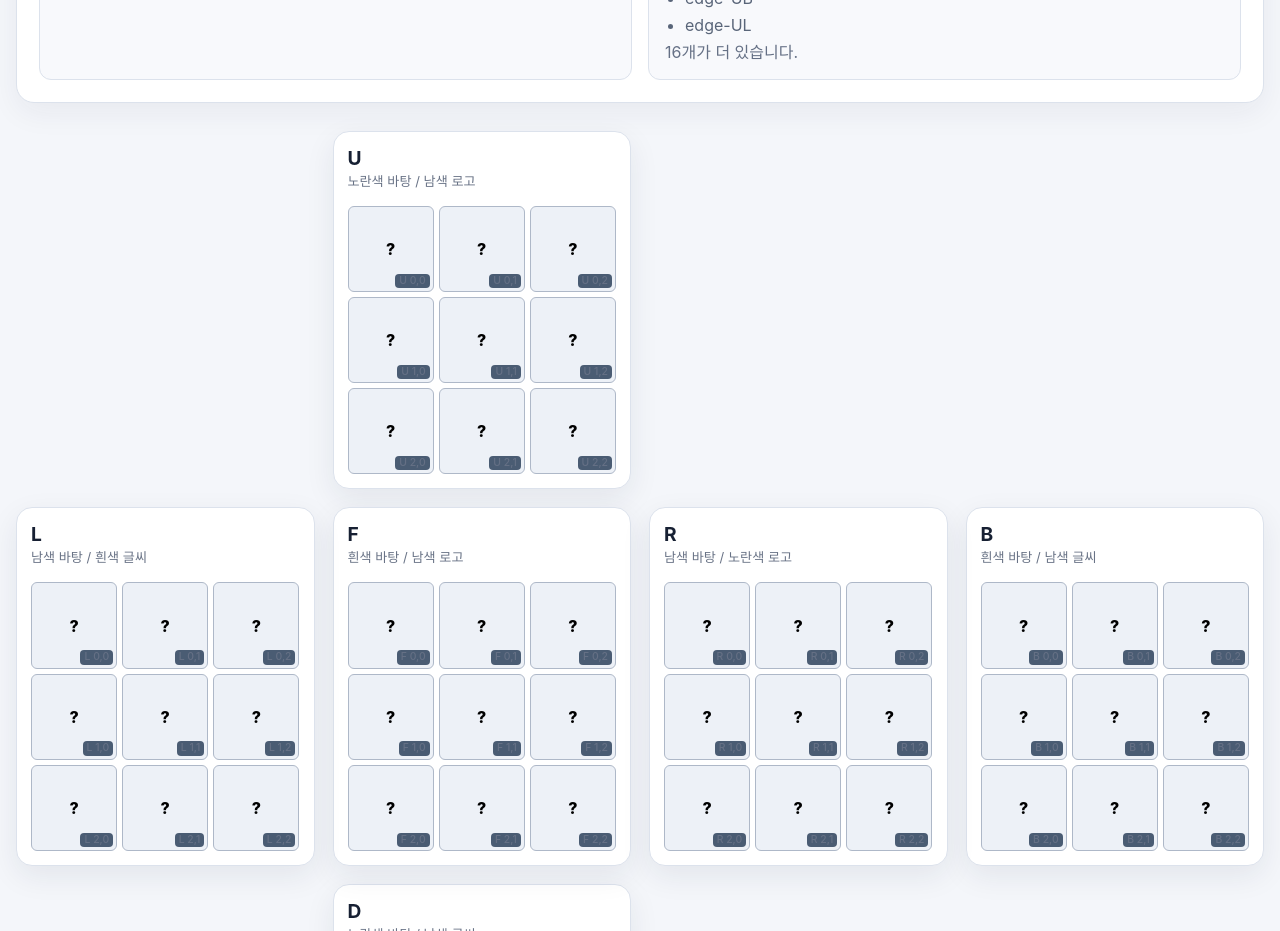
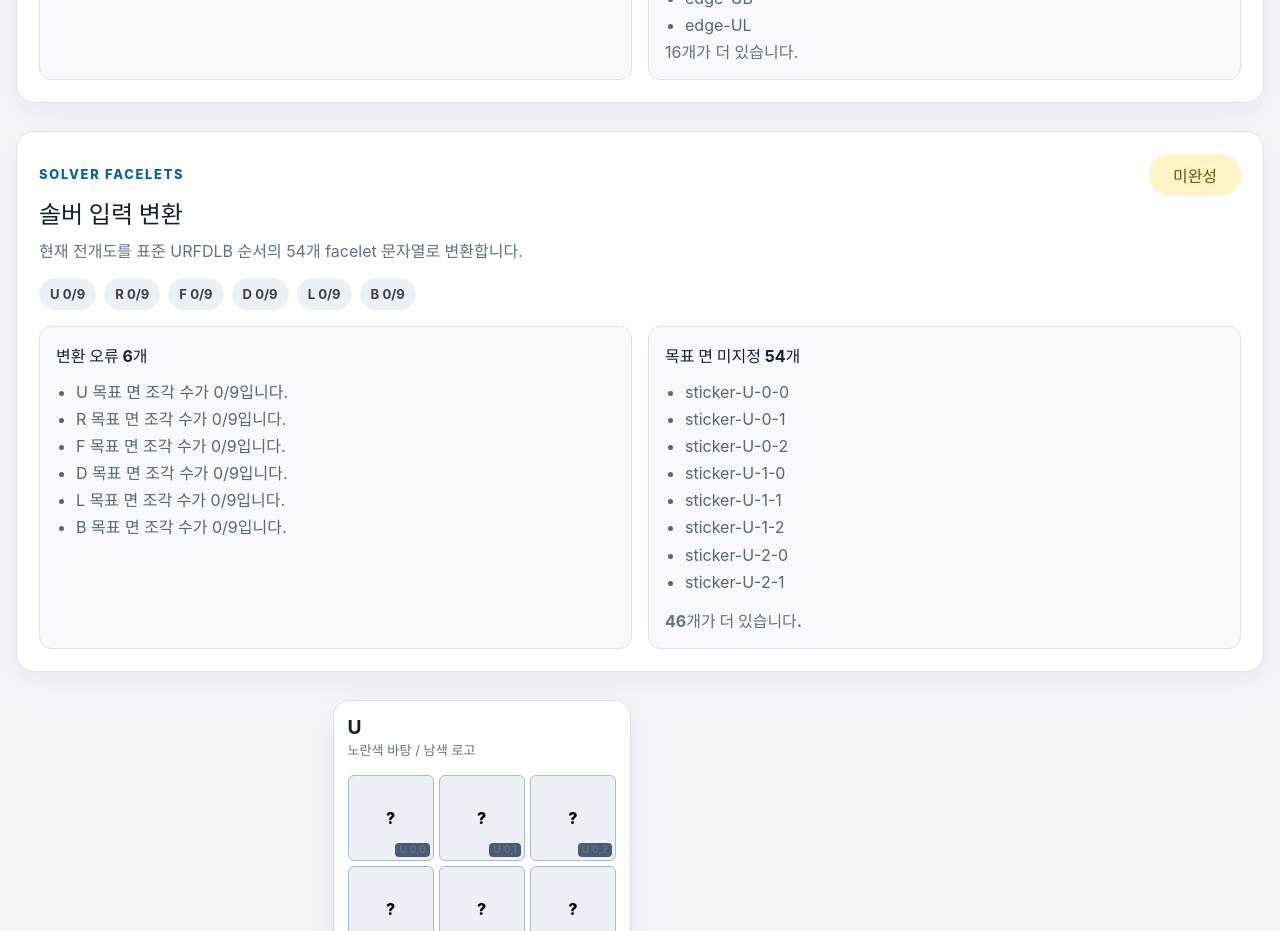
Before and after one commit to mynuno/uci-cube-solver, a React (Vite) app: page / in a window 1280 px wide. Shown: the part 4040-4971 px from the top of the page. Built offline with nearby package versions, Linux system fonts and the light colour scheme.

Commit message:
Create standard solver facelet input

```diff
--- a/src/App.css
+++ b/src/App.css
@@ -1578,3 +1578,138 @@ select {
     grid-template-columns: 1fr;
   }
 }
+
+.solver-facelet-panel {
+  margin-bottom: 28px;
+  padding: 22px;
+  border: 1px solid #dce2ec;
+  border-radius: 18px;
+  background: #ffffff;
+  box-shadow: 0 10px 30px rgba(27, 39, 70, 0.06);
+}
+
+.solver-facelet-panel-complete {
+  border-color: #9bc8aa;
+}
+
+.solver-facelet-heading {
+  display: flex;
+  align-items: flex-start;
+  justify-content: space-between;
+  gap: 20px;
+  margin-bottom: 16px;
+}
+
+.solver-facelet-heading h2 {
+  margin: 4px 0 0;
+}
+
+.solver-facelet-heading p:last-child {
+  margin: 8px 0 0;
+  color: #657085;
+}
+
+.solver-facelet-status {
+  min-width: 92px;
+  padding: 9px 12px;
+  border-radius: 999px;
+  text-align: center;
+  font-weight: 800;
+  color: #735400;
+  background: #fff4c7;
+}
+
+.solver-facelet-status-complete {
+  color: #216e3a;
+  background: #e8f5ec;
+}
+
+.solver-facelet-counts {
+  display: flex;
+  flex-wrap: wrap;
+  gap: 8px;
+  margin-bottom: 16px;
+}
+
+.solver-facelet-counts span {
+  padding: 8px 11px;
+  border-radius: 999px;
+  font-size: 0.82rem;
+  font-weight: 700;
+  color: #33415a;
+  background: #edf1f7;
+}
+
+.solver-facelet-success {
+  padding: 16px 18px;
+  border-radius: 12px;
+  font-weight: 700;
+  color: #216e3a;
+  background: #e8f5ec;
+}
+
+.solver-facelet-columns {
+  display: grid;
+  grid-template-columns: repeat(2, minmax(0, 1fr));
+  gap: 16px;
+}
+
+.solver-facelet-group,
+.solver-facelet-output {
+  min-width: 0;
+  padding: 16px;
+  border: 1px solid #dce2ec;
+  border-radius: 12px;
+  background: #f8f9fc;
+}
+
+.solver-facelet-group h3 {
+  margin: 0 0 12px;
+  font-size: 1rem;
+}
+
+.solver-facelet-group p {
+  margin: 0;
+  color: #657085;
+}
+
+.solver-facelet-group ul {
+  margin: 0;
+  padding-left: 20px;
+  line-height: 1.7;
+  color: #596579;
+}
+
+.solver-facelet-more {
+  margin-top: 12px !important;
+  font-weight: 700;
+}
+
+.solver-facelet-output {
+  margin-top: 16px;
+}
+
+.solver-facelet-output strong {
+  display: block;
+  margin-bottom: 10px;
+}
+
+.solver-facelet-output code {
+  display: block;
+  overflow-wrap: anywhere;
+  padding: 12px;
+  border-radius: 8px;
+  line-height: 1.6;
+  color: #ffffff;
+  background: #172033;
+}
+
+@media (max-width: 700px) {
+  .solver-facelet-panel {
+    min-width: 620px;
+  }
+
+  .solver-facelet-columns {
+    grid-template-columns: 1fr;
+  }
+}
--- a/src/App.tsx
+++ b/src/App.tsx
@@ -20,6 +20,8 @@ import { TargetValidationPanel } from "./components/TargetValidationPanel";
 import { validateTargetAssignments } from "./cube/targetValidation";
 import { CubieTargetPanel } from "./components/CubieTargetPanel";
 import { inferCubieTargets } from "./cube/cubieTargets";
+import { SolverFaceletPanel } from "./components/SolverFaceletPanel";
+import { createSolverFacelets } from "./cube/solverFacelets";
 
 function cloneCubeState(state: CubeState): CubeState {
   return {
@@ -144,6 +146,11 @@ function App() {
 
   const cubieTargetResult = useMemo(
     () => inferCubieTargets(cubeState),
+    [cubeState],
+  );
+
+  const solverFaceletResult = useMemo(
+    () => createSolverFacelets(cubeState),
     [cubeState],
   );
 
@@ -553,6 +560,7 @@ function App() {
 
           <CubieTargetPanel result={cubieTargetResult} />
 
+          <SolverFaceletPanel result={solverFaceletResult} />
 
           <CubeNet
             cubeState={cubeState}
--- /dev/null
+++ b/src/components/SolverFaceletPanel.tsx
@@ -0,0 +1,112 @@
+import type { SolverFaceletResult } from "../cube/solverFacelets";
+
+interface SolverFaceletPanelProps {
+  result: SolverFaceletResult;
+}
+
+const MAX_VISIBLE_ITEMS = 8;
+
+export function SolverFaceletPanel({
+  result,
+}: SolverFaceletPanelProps) {
+  return (
+    <section
+      className={
+        result.isComplete
+          ? "solver-facelet-panel solver-facelet-panel-complete"
+          : "solver-facelet-panel"
+      }
+    >
+      <div className="solver-facelet-heading">
+        <div>
+          <p className="eyebrow">Solver facelets</p>
+          <h2>솔버 입력 변환</h2>
+          <p>
+            현재 전개도를 표준 URFDLB 순서의 54개
+            facelet 문자열로 변환합니다.
+          </p>
+        </div>
+
+        <div
+          className={
+            result.isComplete
+              ? "solver-facelet-status solver-facelet-status-complete"
+              : "solver-facelet-status"
+          }
+        >
+          {result.isComplete ? "준비 완료" : "미완성"}
+        </div>
+      </div>
+
+      <div className="solver-facelet-counts">
+        <span>U {result.faceCounts.U}/9</span>
+        <span>R {result.faceCounts.R}/9</span>
+        <span>F {result.faceCounts.F}/9</span>
+        <span>D {result.faceCounts.D}/9</span>
+        <span>L {result.faceCounts.L}/9</span>
+        <span>B {result.faceCounts.B}/9</span>
+      </div>
+
+      {result.isComplete && result.facelets ? (
+        <>
+          <div className="solver-facelet-success">
+            표준 솔버 입력 문자열을 생성했습니다.
+          </div>
+
+          <div className="solver-facelet-output">
+            <strong>URFDLB facelets</strong>
+            <code>{result.facelets}</code>
+          </div>
+        </>
+      ) : (
+        <div className="solver-facelet-columns">
+          <div className="solver-facelet-group">
+            <h3>변환 오류 {result.errors.length}개</h3>
+
+            {result.errors.length === 0 ? (
+              <p>현재 구조적 오류는 없습니다.</p>
+            ) : (
+              <ul>
+                {result.errors
+                  .slice(0, MAX_VISIBLE_ITEMS)
+                  .map((error) => (
+                    <li key={error}>{error}</li>
+                  ))}
+              </ul>
+            )}
+          </div>
+
+          <div className="solver-facelet-group">
+            <h3>
+              목표 면 미지정{" "}
+              {result.missingStickerIds.length}개
+            </h3>
+
+            {result.missingStickerIds.length === 0 ? (
+              <p>목표 면이 빠진 스티커가 없습니다.</p>
+            ) : (
+              <ul>
+                {result.missingStickerIds
+                  .slice(0, MAX_VISIBLE_ITEMS)
+                  .map((stickerId) => (
+                    <li key={stickerId}>
+                      {stickerId}
+                    </li>
+                  ))}
+              </ul>
+            )}
+
+            {result.missingStickerIds.length >
+              MAX_VISIBLE_ITEMS && (
+              <p className="solver-facelet-more">
+                {result.missingStickerIds.length -
+                  MAX_VISIBLE_ITEMS}
+                개가 더 있습니다.
+              </p>
+            )}
+          </div>
+        </div>
+      )}
+    </section>
+  );
+}
--- /dev/null
+++ b/src/cube/solverFacelets.ts
@@ -0,0 +1,139 @@
+import type {
+  CubeState,
+  FaceName,
+  GridPosition,
+} from "./types";
+
+const SOLVER_FACE_ORDER = [
+  "U",
+  "R",
+  "F",
+  "D",
+  "L",
+  "B",
+] as const satisfies readonly FaceName[];
+
+const GRID_VALUES = [0, 1, 2] as const;
+
+export interface SolverFaceletResult {
+  isComplete: boolean;
+  facelets: string | null;
+  errors: string[];
+  missingStickerIds: string[];
+  faceCounts: Record<FaceName, number>;
+}
+
+function createEmptyFaceCounts(): Record<FaceName, number> {
+  return {
+    U: 0,
+    D: 0,
+    F: 0,
+    B: 0,
+    L: 0,
+    R: 0,
+  };
+}
+
+function getStickerIdAtPosition(
+  cubeState: CubeState,
+  face: FaceName,
+  position: GridPosition,
+): string {
+  return cubeState.faces[face][position.row][position.col];
+}
+
+export function createSolverFacelets(
+  cubeState: CubeState,
+): SolverFaceletResult {
+  const errors: string[] = [];
+  const missingStickerIds: string[] = [];
+  const faceCounts = createEmptyFaceCounts();
+  const faceletValues: FaceName[] = [];
+
+  for (const currentFace of SOLVER_FACE_ORDER) {
+    for (const row of GRID_VALUES) {
+      for (const col of GRID_VALUES) {
+        const stickerId = getStickerIdAtPosition(
+          cubeState,
+          currentFace,
+          { row, col },
+        );
+
+        const sticker = cubeState.stickers[stickerId];
+
+        if (!sticker) {
+          errors.push(
+            `${currentFace}면 ${row + 1}행 ${
+              col + 1
+            }열의 스티커를 찾지 못했습니다.`,
+          );
+          continue;
+        }
+
+        if (!sticker.targetFace) {
+          missingStickerIds.push(sticker.id);
+          continue;
+        }
+
+        faceletValues.push(sticker.targetFace);
+        faceCounts[sticker.targetFace] += 1;
+      }
+    }
+  }
+
+  for (const face of SOLVER_FACE_ORDER) {
+    if (faceCounts[face] !== 9) {
+      errors.push(
+        `${face} 목표 면 조각 수가 ${faceCounts[face]}/9입니다.`,
+      );
+    }
+  }
+
+  const expectedCenters: Record<FaceName, FaceName> = {
+    U: "U",
+    R: "R",
+    F: "F",
+    D: "D",
+    L: "L",
+    B: "B",
+  };
+
+  for (const currentFace of SOLVER_FACE_ORDER) {
+    const centerStickerId =
+      cubeState.faces[currentFace][1][1];
+
+    const centerSticker =
+      cubeState.stickers[centerStickerId];
+
+    if (!centerSticker?.targetFace) {
+      continue;
+    }
+
+    if (
+      centerSticker.targetFace !==
+      expectedCenters[currentFace]
+    ) {
+      errors.push(
+        `${currentFace}면 센터가 ${
+          centerSticker.targetFace
+        } 목표 면으로 지정되어 있습니다. ` +
+          `기준 센터는 ${currentFace}여야 합니다.`,
+      );
+    }
+  }
+
+  const isComplete =
+    missingStickerIds.length === 0 &&
+    errors.length === 0 &&
+    faceletValues.length === 54;
+
+  return {
+    isComplete,
+    facelets: isComplete
+      ? faceletValues.join("")
+      : null,
+    errors,
+    missingStickerIds,
+    faceCounts,
+  };
+}
```
